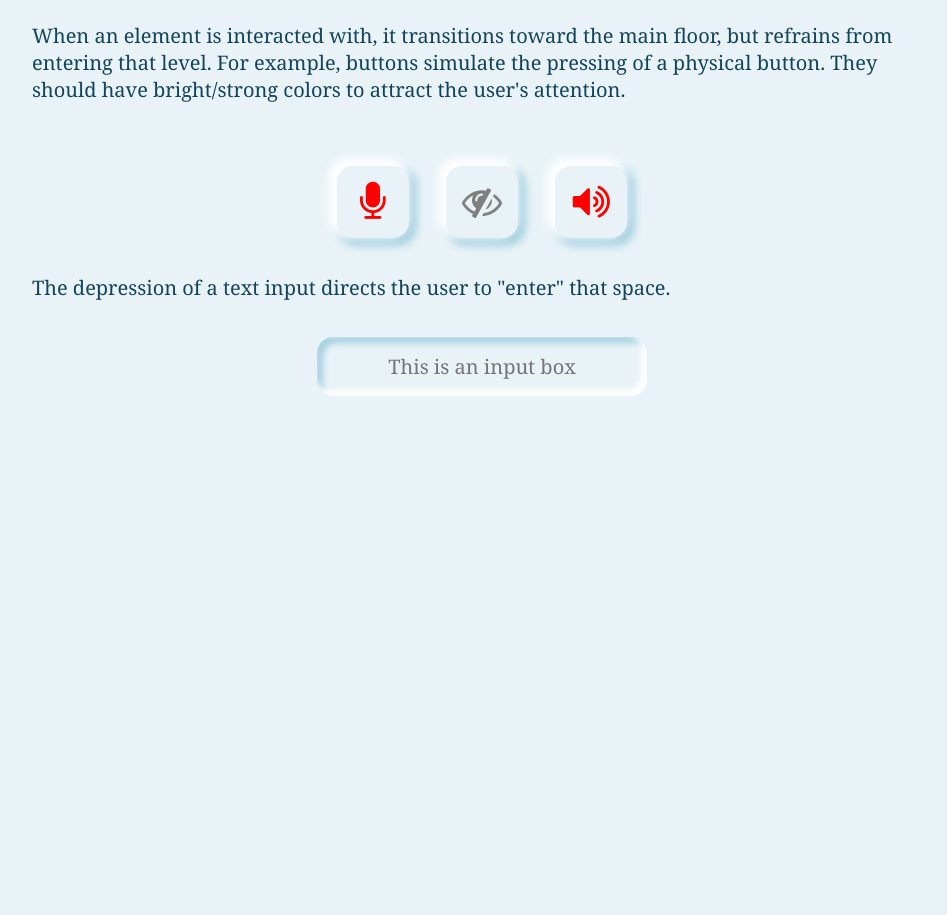
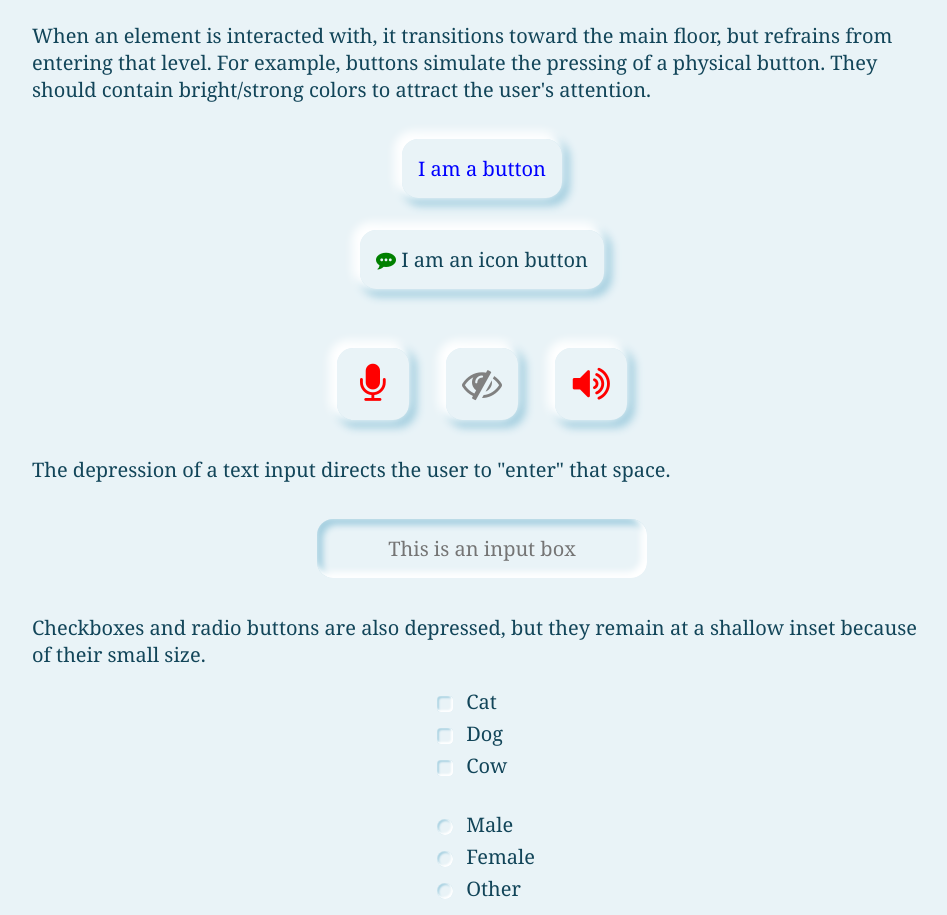
Before and after one commit to kyle-west/neu-styles, a website: page index.html in a window 1280 px wide. Shown: the part 548-1463 px from the top of the page, without its empty margins (158-1105 px from the left). Before the commit the page ends 968 px from the top, so only its background shows below. Drawn offline with Linux system fonts and the light colour scheme.

Commit message:
add support for checkboxes/radios

```diff
--- a/index.html
+++ b/index.html
@@ -21,10 +21,12 @@
       margin: auto;
     }
 
-    [centered] ,
-    [centered] > * {
+    [centered],
+    [centered][center-content] > * {
       width: max-content;
       margin: auto;
+    }
+    [centered][center-content] {
       text-align: center;
     }
 
@@ -40,7 +42,7 @@
       elements reside on the main floor, the top floor, or in the basement.
     </p>
 
-    <div centered>
+    <div centered center-content>
       <div level="1">This Element is on top level</div>
       <br/>
       <br/>
@@ -53,9 +55,15 @@
     <h2>Interaction</h2>
     <p>
       When an element is interacted with, it transitions toward the main floor, but refrains from entering that level.
-      For example, buttons simulate the pressing of a physical button. They should have bright/strong colors to attract the user's attention.
+      For example, buttons simulate the pressing of a physical button. They should contain bright/strong colors to attract the user's attention.
     </p>
 
+    <div centered>
+      <button style="color:blue;">I am a button</button>
+    </div>
+    <div centered>
+      <button><i class="fa fa-commenting" style="color:green;"></i> I am an icon button</button>
+    </div>
     <div centered>
       <br/>
       <wc-toggle
@@ -86,6 +94,30 @@
     <div centered>
       <input level="-1" placeholder="This is an input box"/>
     </div>
+
+    <p>
+      Checkboxes and radio buttons are also depressed, but they remain at a shallow inset because of their small size.
+    </p>
+
+    <div centered>
+      <div>
+        <input type="checkbox" id="cat" name="animal" value="cat">
+        <label for="cat">Cat</label><br>
+        <input type="checkbox" id="dog" name="animal" value="dog">
+        <label for="dog">Dog</label><br>
+        <input type="checkbox" id="cow" name="animal" value="cow">
+        <label for="cow">Cow</label>
+      </div>
+      <br/>
+      <div>
+        <input type="radio" id="male" name="gender" value="male">
+        <label for="male">Male</label><br>
+        <input type="radio" id="female" name="gender" value="female">
+        <label for="female">Female</label><br>
+        <input type="radio" id="other" name="gender" value="other">
+        <label for="other">Other</label>
+      </div>
+    </div>
   </main>
   </body>
 </html>
--- a/styles.css
+++ b/styles.css
@@ -53,6 +53,7 @@ button,
 input[type="button"],
 input[type="submit"] {
   box-shadow: var(--neu-shadow-top);
+  user-select: none;
 }
 
 button:focus,
@@ -65,7 +66,9 @@ input:hover {
 
 button:hover,
 input[type="button"]:hover,
-input[type="submit"]:hover {
+input[type="submit"]:hover,
+input[type="checkbox"]:hover,
+input[type="radio"]:hover {
   cursor: pointer;
 }
 
@@ -82,3 +85,65 @@ input:not([type="submit"]):active,
 input:not([type="submit"]):focus {
   box-shadow: var(--neu-shadow-basement-shallow);
 }
+
+input[type="checkbox"],
+input[type="radio"] {
+  box-shadow: var(--neu-shadow-basement-shallow);
+  vertical-align: middle;
+  padding: 8px;
+  border-radius: 4px;
+  margin: 8px;
+  position: relative;
+}
+
+input[type="radio"] {
+  border-radius: 8px;
+}
+
+input[type="checkbox"]:hover,
+input[type="checkbox"]:active,
+input[type="checkbox"]:focus,
+input[type="radio"]:hover,
+input[type="radio"]:active,
+input[type="radio"]:focus {
+  box-shadow: var(--neu-shadow-basement-shallow);
+  padding: 10px;
+  border-radius: 5px;
+  margin: 6px;
+}
+
+input[type="radio"]:hover,
+input[type="radio"]:active,
+input[type="radio"]:focus {
+  border-radius: 10px;
+}
+
+input:checked::after {
+  content: '\2713';
+  font-size: 16px;
+  line-height: 0px;
+  position: absolute;
+  left: 4px;
+  top: 8px;
+  font-family: monospace;
+  transition: all 0.3s;
+}
+
+input[type="radio"]:checked::after {
+  content: '\2022';
+  font-size: 18px;
+  left: 3px;
+}
+
+input:checked:hover::after,
+input:checked:active::after,
+input:checked:focus::after {
+  left: 6px;
+  top: 10px;
+}
+
+input[type="radio"]:checked:hover::after,
+input[type="radio"]:checked:active::after,
+input[type="radio"]:checked:focus::after {
+  left: 5px;
+}
```
